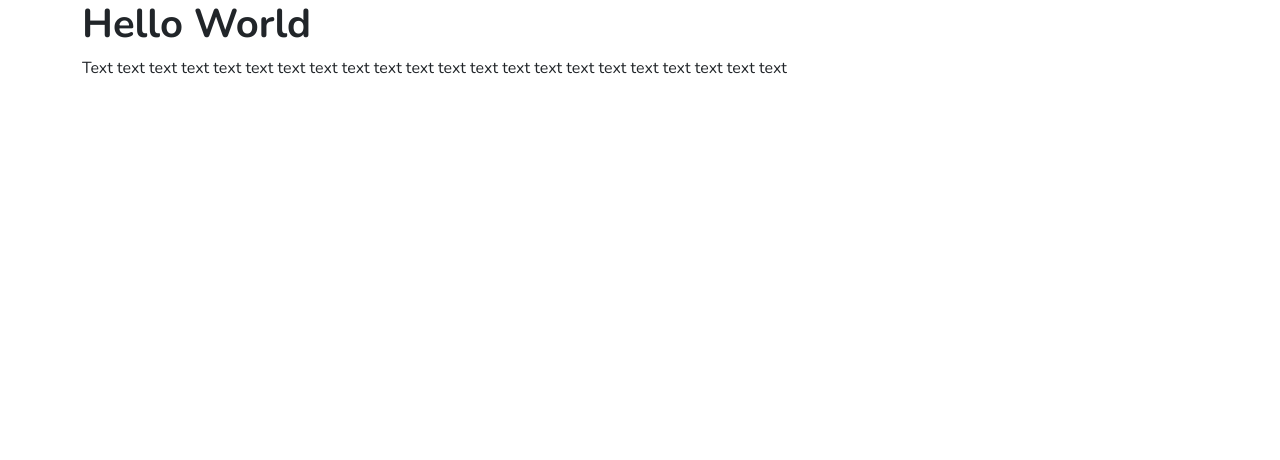
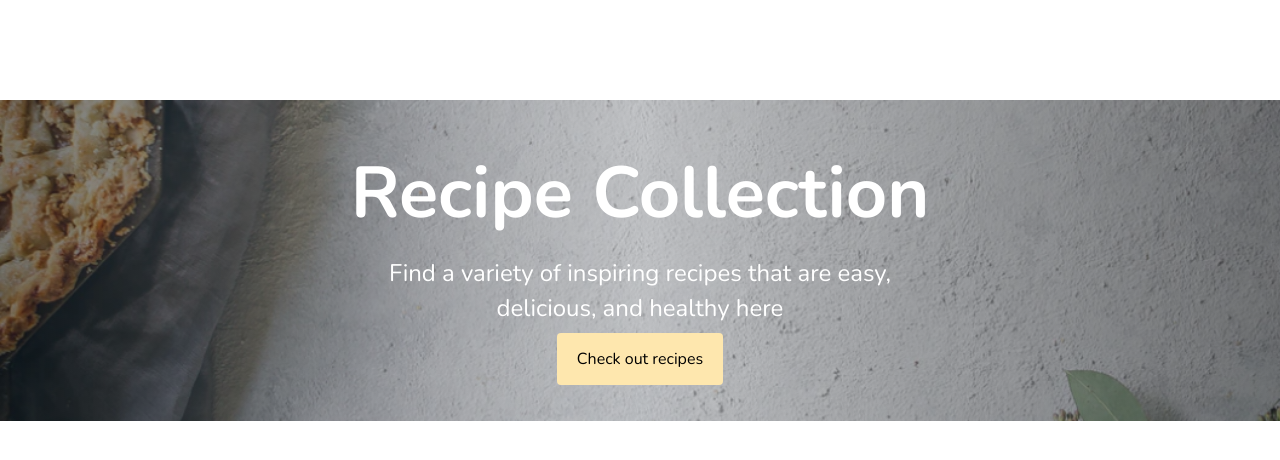
Before and after one commit to CecileMArnaud/projects-portfolio, a plain HTML site: page index.html in a window 1280 px wide. Drawn offline with nearby package versions, Linux system fonts and the light colour scheme.

Commit message:
hero banner

```diff
--- a/index.html
+++ b/index.html
@@ -15,11 +15,11 @@
   <title>Projects-portfolio</title>
 </head>
 <body>
-  <div class="container">
+    <div class="hero">
 
-    <h1>Hello World</h1>
-    <p>Text text text text  text text text  text text text  text text text  text text text  text text text  text text text </p>
-  </div>
-
+      <h1>Recipe Collection</h1>
+      <p>Find a variety of inspiring recipes that are easy, delicious, and healthy here</p>
+    <a href="#" class="main-btn">Check out recipes</a>
+    </div>
 </body>
 </html>
--- a/src/style.css
+++ b/src/style.css
@@ -1,8 +1,41 @@
+
+:root{
+  --main-font:'Nunito', sans-serif
+}
+
 h1{
-  font-family: 'Nunito', sans-serif;
+  font-family: var(--main-font);
   font-weight: 700;
+  font-size: 72px;
 }
 p{
-  font-family: 'Nunito', sans-serif;
+  font-family: var(--main-font);
   font-weight: 400;
 }
+
+.hero{
+  background: linear-gradient(90deg, rgb(0, 0, 0,0.5) 0%,   rgba(154, 154, 154, 0.5) 50%, rgb(0, 0, 0,0.5) 100%), url("/media/hero.png");
+  padding: 50px 25%;
+  margin:100px 0;
+  text-align: center;
+  color:white;
+  background-size: cover;
+}
+.hero p{
+  font-size: 24px;
+  line-height: 35px;
+    margin:20px;
+
+}
+.main-btn{
+  border-radius: 4px;
+  background: #FEE7AE;
+  font-family: var(--main-font);
+  text-decoration: none;
+  padding:15px 20px;
+  color: black;
+  margin:50px;
+}
+.main-btn:hover{
+  color:#0BA2AC;
+}
```
Also changed, not shown: media/hero.png (added), 2 other files.
